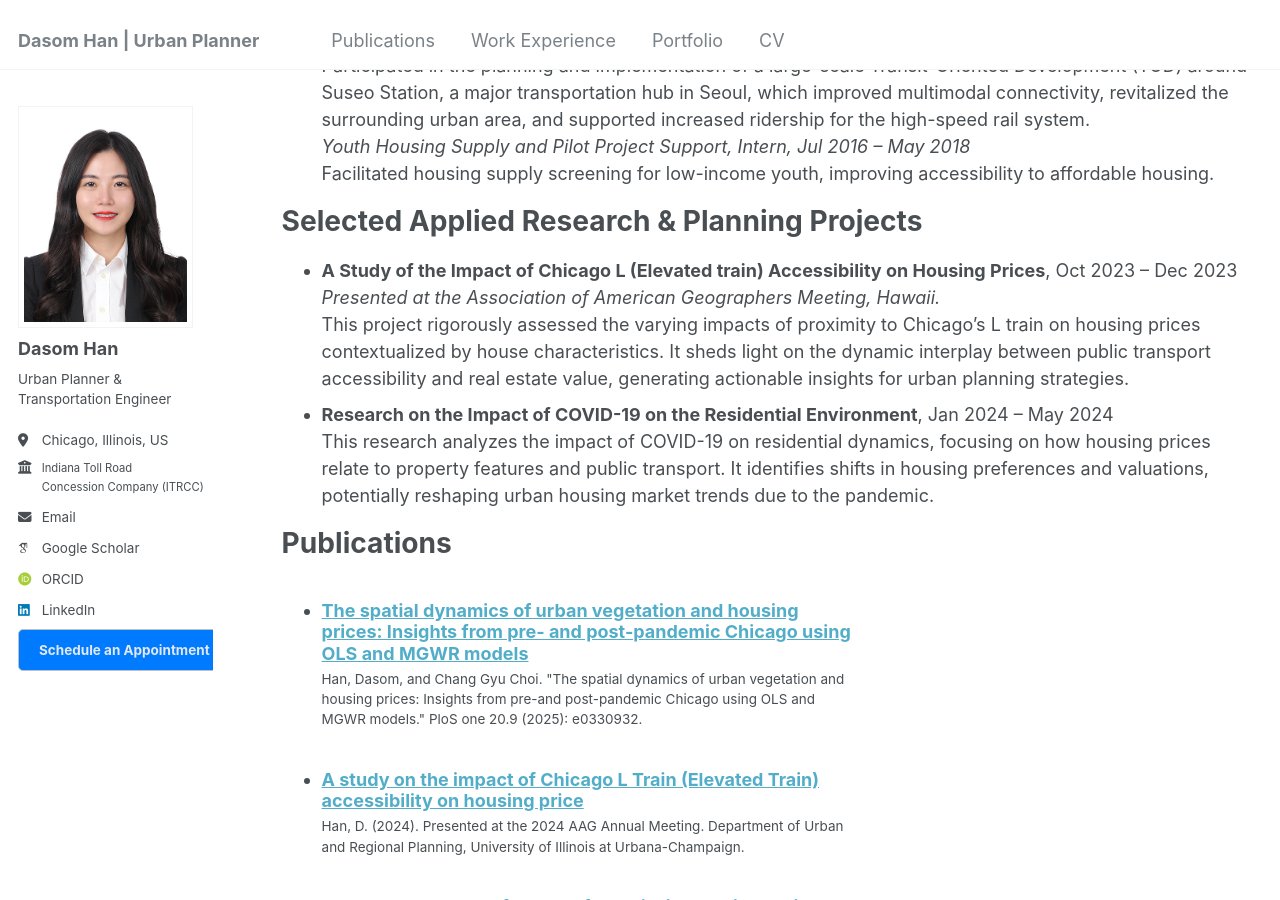
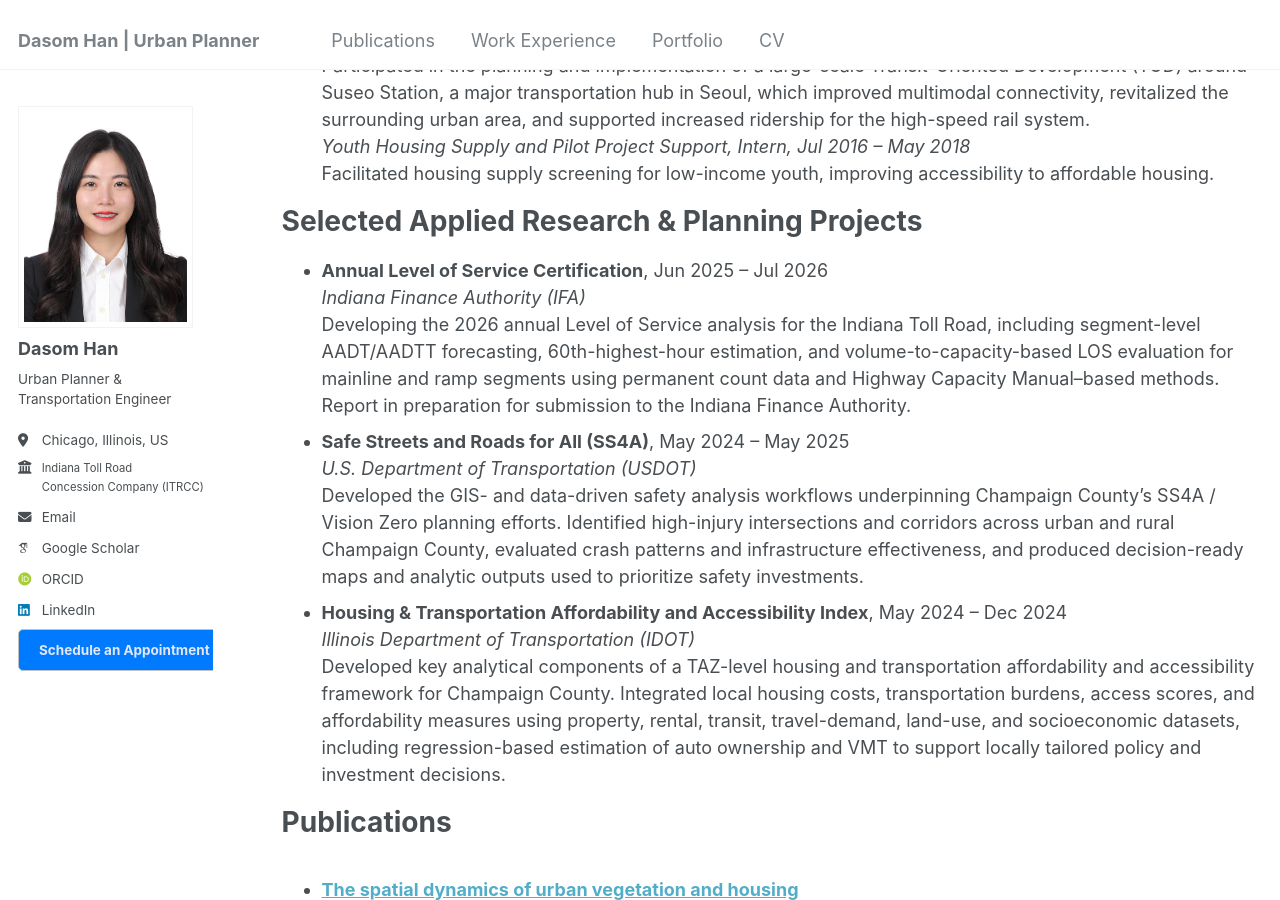
Before and after one commit to dasomh/dasomh.github.io, a Jekyll site: the page built from _pages/cv.md, in a window 1280 px wide and 900 px high, scrolled down 1582 px. Built offline with Jekyll 4.4.1, drawn with Linux system fonts in a browser that asks for light colours; some web fonts are replaced.

Commit message:
Update cv.md

```diff
--- a/_pages/cv.md
+++ b/_pages/cv.md
@@ -48,11 +48,15 @@ Facilitated housing supply screening for low-income youth, improving accessibili
 
 Selected Applied Research & Planning Projects
 ======
-* <strong>A Study of the Impact of Chicago L (Elevated train) Accessibility on Housing Prices</strong>, Oct 2023 – Dec 2023<br>
-<em>Presented at the Association of American Geographers Meeting, Hawaii.</em><br>
-This project rigorously assessed the varying impacts of proximity to Chicago's L train on housing prices contextualized by house characteristics. It sheds light on the dynamic interplay between public transport accessibility and real estate value, generating actionable insights for urban planning strategies.
-* <strong>Research on the Impact of COVID-19 on the Residential Environment</strong>, Jan 2024 – May 2024<br>
-This research analyzes the impact of COVID-19 on residential dynamics, focusing on how housing prices relate to property features and public transport. It identifies shifts in housing preferences and valuations, potentially reshaping urban housing market trends due to the pandemic.
+* <strong>Annual Level of Service Certification</strong>, Jun 2025 – Jul 2026<br>
+<em>Indiana Finance Authority (IFA)</em><br>
+Developing the 2026 annual Level of Service analysis for the Indiana Toll Road, including segment-level AADT/AADTT forecasting, 60th-highest-hour estimation, and volume-to-capacity-based LOS evaluation for mainline and ramp segments using permanent count data and Highway Capacity Manual–based methods. Report in preparation for submission to the Indiana Finance Authority.
+* <strong>Safe Streets and Roads for All (SS4A)</strong>, May 2024 – May 2025<br>
+<em>U.S. Department of Transportation (USDOT)</em><br>
+Developed the GIS- and data-driven safety analysis workflows underpinning Champaign County’s SS4A / Vision Zero planning efforts. Identified high-injury intersections and corridors across urban and rural Champaign County, evaluated crash patterns and infrastructure effectiveness, and produced decision-ready maps and analytic outputs used to prioritize safety investments.
+* <strong>Housing & Transportation Affordability and Accessibility Index</strong>, May 2024 – Dec 2024<br>
+<em>Illinois Department of Transportation (IDOT)</em><br>
+Developed key analytical components of a TAZ-level housing and transportation affordability and accessibility framework for Champaign County. Integrated local housing costs, transportation burdens, access scores, and affordability measures using property, rental, transit, travel-demand, land-use, and socioeconomic datasets, including regression-based estimation of auto ownership and VMT to support locally tailored policy and investment decisions.
 
 
 Publications
```
